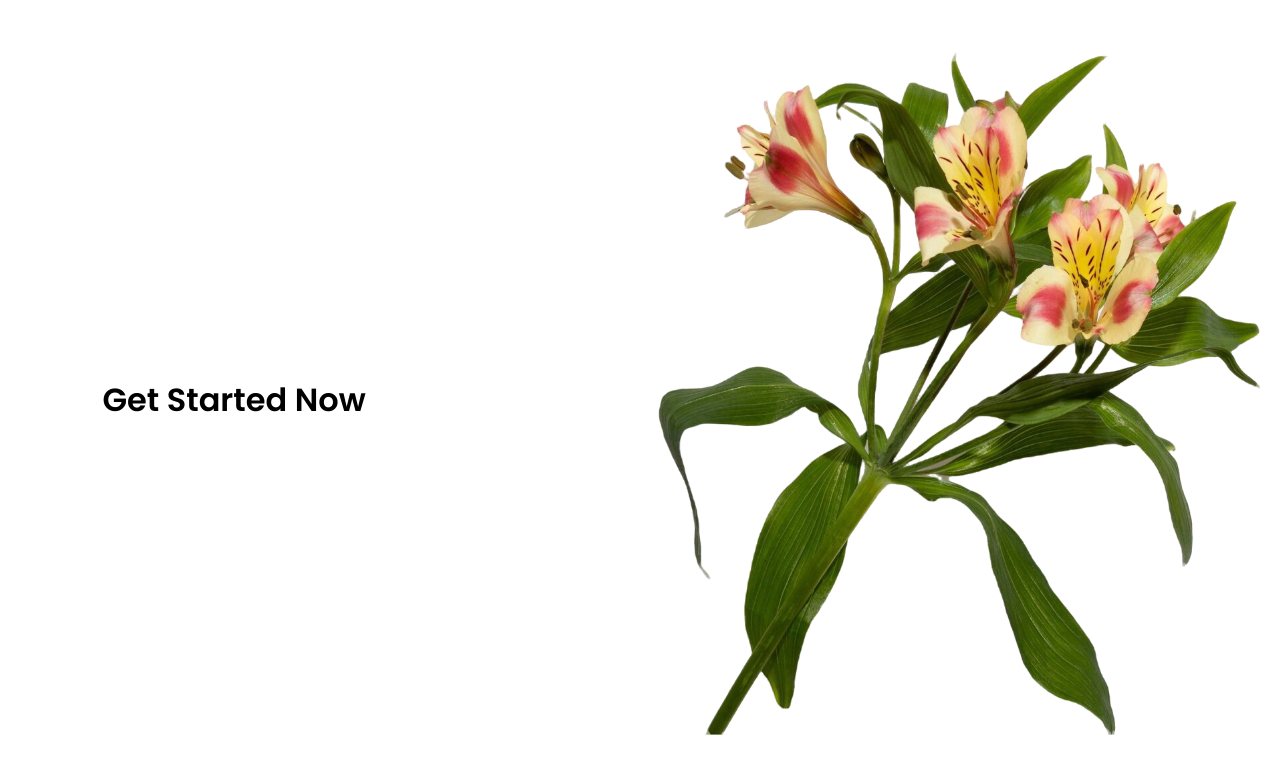
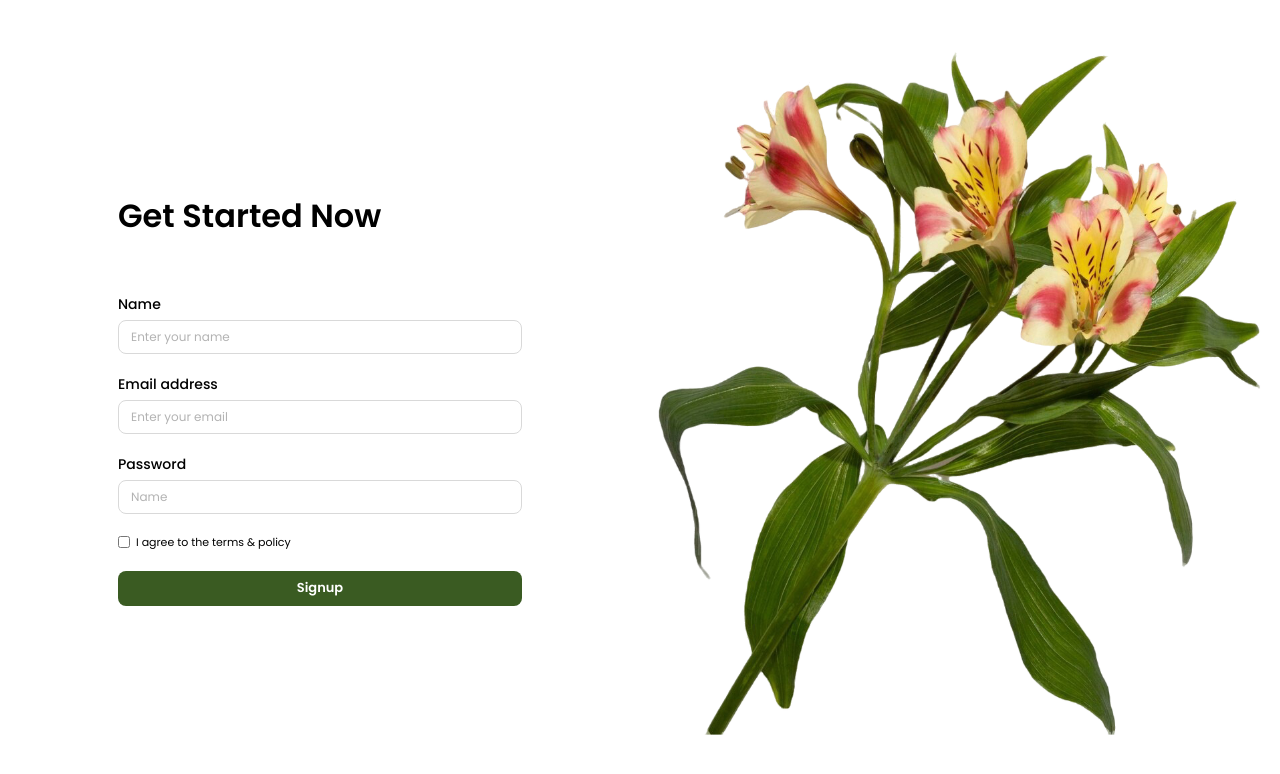
Before and after one commit to stefoine/appdev1-final-practical-exam, a React (Vite) app: page / in a window 1280 px wide. Shown: the top 774 px of the page. Built offline with nearby package versions, Linux system fonts and the light colour scheme.

Commit message:
Add Sign Up form

```diff
--- a/src/components/Signup/Signup.jsx
+++ b/src/components/Signup/Signup.jsx
@@ -5,9 +5,52 @@ function Signup() {
   return (
     <div className={styles.signup}>
       <div className={styles.left}>
-        <h1 className={styles.title}>
-          Get Started Now
-        </h1>
+        <div className={styles.formContainer}>
+          <h1 className={styles.title}>Get Started Now</h1>
+
+          <form
+            className={styles.form}
+            onSubmit={(e) => e.preventDefault()}
+          >
+            <div className={styles.formGroup}>
+              <label htmlFor="name">Name</label>
+              <input
+                type="text"
+                id="name"
+                placeholder="Enter your name"
+              />
+            </div>
+
+            <div className={styles.formGroup}>
+              <label htmlFor="email">Email address</label>
+              <input
+                type="email"
+                id="email"
+                placeholder="Enter your email"
+              />
+            </div>
+
+            <div className={styles.formGroup}>
+              <label htmlFor="password">Password</label>
+              <input
+                type="password"
+                id="password"
+                placeholder="Name"
+              />
+            </div>
+
+            <div className={styles.checkboxGroup}>
+              <input type="checkbox" id="terms" />
+              <label htmlFor="terms">
+                I agree to the terms &amp; policy
+              </label>
+            </div>
+
+            <button type="submit" className={styles.signupButton}>
+              Signup
+            </button>
+          </form>
+        </div>
       </div>
 
       <div className={styles.right}>
--- a/src/components/Signup/Signup.module.css
+++ b/src/components/Signup/Signup.module.css
@@ -12,17 +12,103 @@
   width: 50%;
   min-height: 100vh;
   display: flex;
-  flex-direction: column;
+  align-items: center;
   justify-content: center;
-  padding: 0 8%;
+  padding: 40px;
+}
+
+.formContainer {
+  width: 100%;
+  max-width: 404px;
 }
 
 .title {
   font-family: 'Poppins', sans-serif;
   font-size: 32px;
   font-weight: 600;
+  line-height: 1.4;
   color: #000000;
-  line-height: 1.4;
+  margin-bottom: 55px;
+}
+
+/* Form */
+
+.form {
+  display: flex;
+  flex-direction: column;
+  gap: 20px;
+}
+
+.formGroup {
+  display: flex;
+  flex-direction: column;
+  gap: 5px;
+}
+
+.formGroup label {
+  font-family: 'Poppins', sans-serif;
+  font-size: 14px;
+  font-weight: 500;
+  color: #000000;
+}
+
+.formGroup input {
+  width: 100%;
+  height: 34px;
+  padding: 0 12px;
+  border: 1px solid #d9d9d9;
+  border-radius: 8px;
+  background: #ffffff;
+  font-family: 'Poppins', sans-serif;
+  font-size: 12px;
+  outline: none;
+}
+
+.formGroup input::placeholder {
+  color: #b3b3b3;
+}
+
+.formGroup input:focus {
+  border-color: #3a5b22;
+}
+
+/* Checkbox */
+
+.checkboxGroup {
+  display: flex;
+  align-items: center;
+  gap: 6px;
+}
+
+.checkboxGroup input {
+  width: 12px;
+  height: 12px;
+  accent-color: #3a5b22;
+}
+
+.checkboxGroup label {
+  font-family: 'Poppins', sans-serif;
+  font-size: 11px;
+  color: #000000;
+}
+
+/* Signup button */
+
+.signupButton {
+  width: 100%;
+  height: 35px;
+  border: none;
+  border-radius: 8px;
+  background: #3a5b22;
+  color: #ffffff;
+  font-family: 'Poppins', sans-serif;
+  font-size: 13px;
+  font-weight: 600;
+  cursor: pointer;
+}
+
+.signupButton:hover {
+  background: #2d471a;
 }
 
 /* Right section */
@@ -49,7 +135,7 @@
 @media (max-width: 768px) {
   .left {
     width: 50%;
-    padding: 0 5%;
+    padding: 20px;
   }
 
   .right {
@@ -58,6 +144,7 @@
 
   .title {
     font-size: 26px;
+    margin-bottom: 30px;
   }
 
   .flower {
```
Also changed, not shown: Buenaflor-signup-form.png (added).
